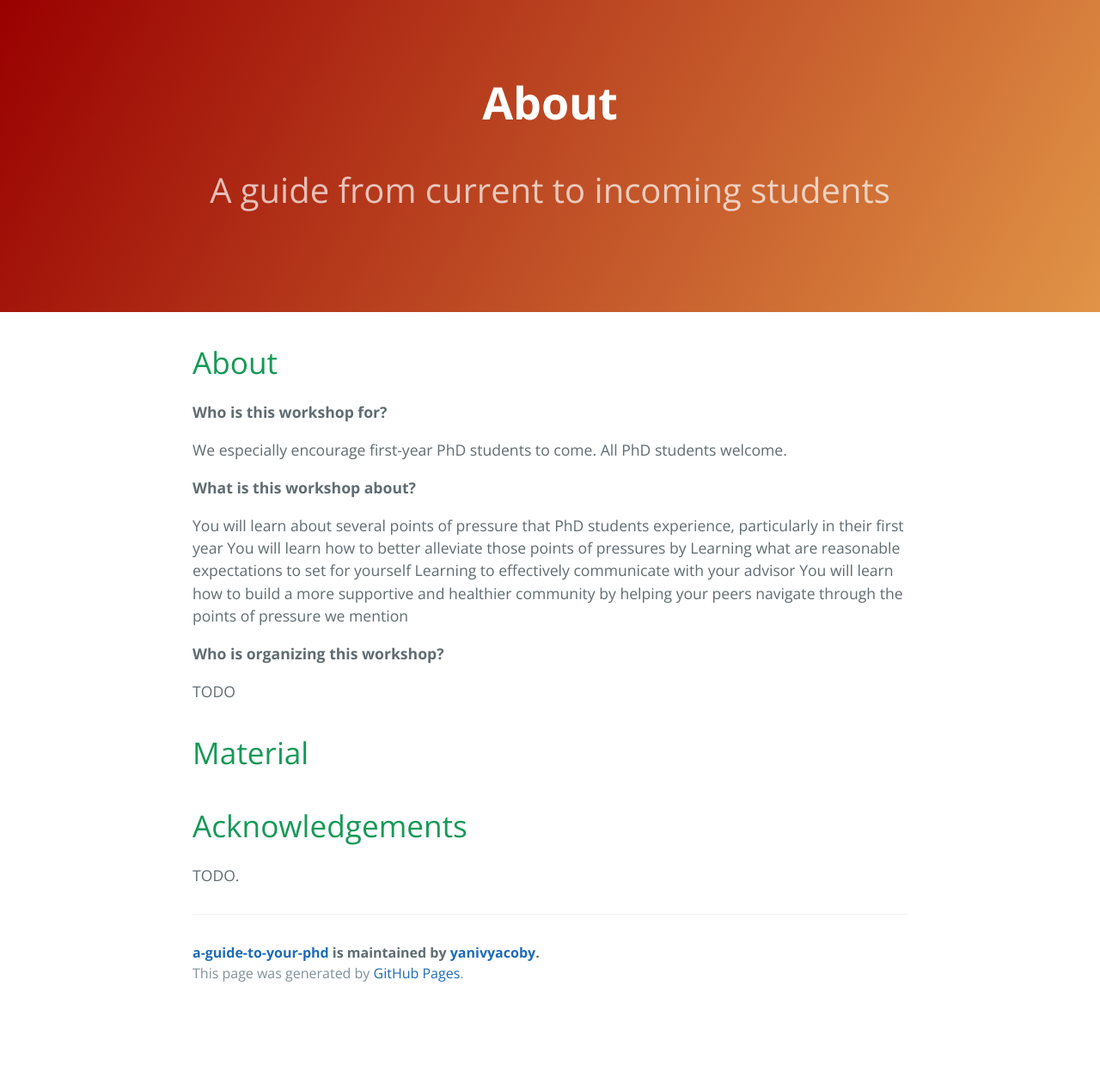
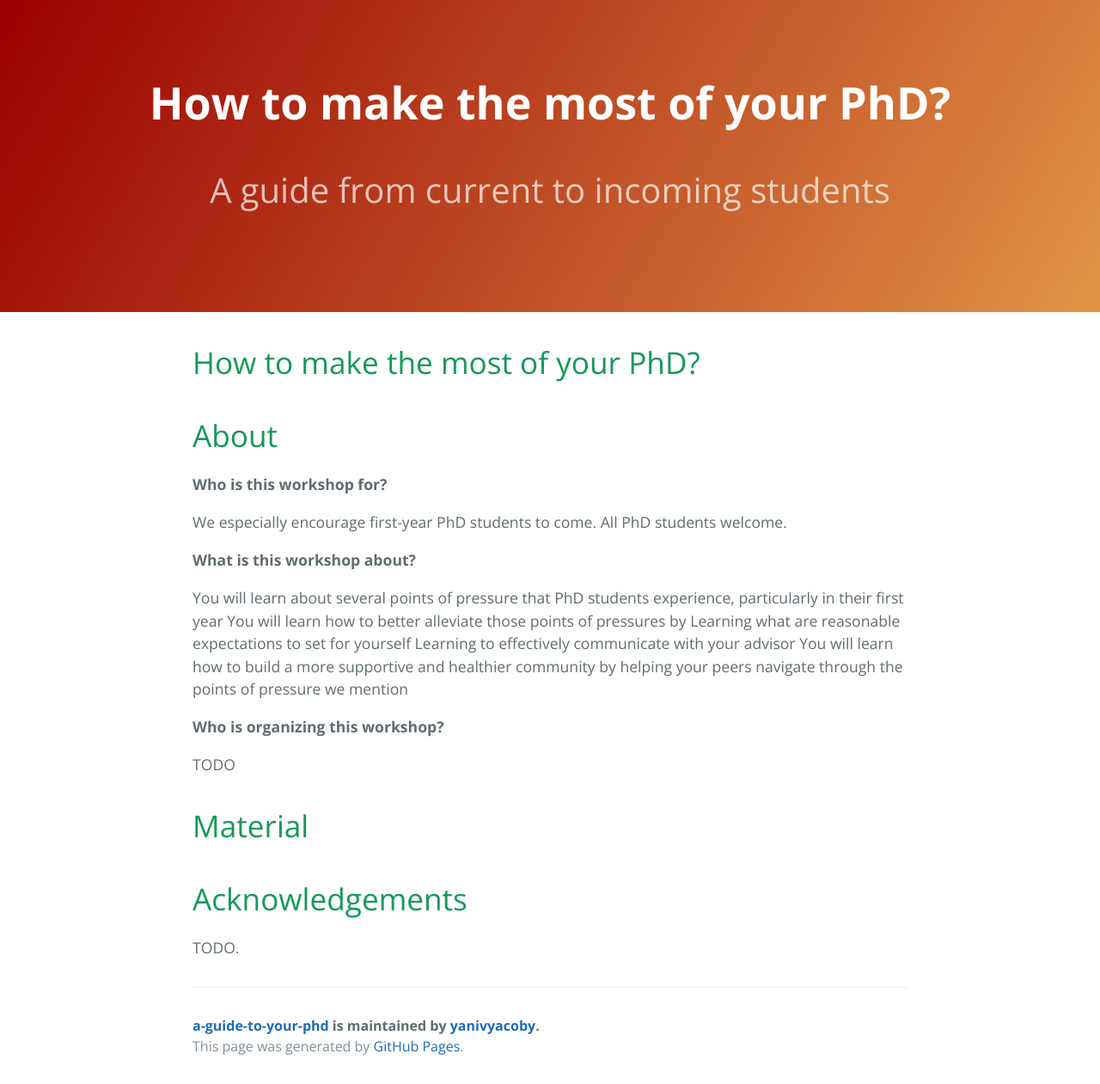
Before and after one commit to yanivyacoby/a-guide-to-your-phd, a Jekyll site: the page built from index.md, in a window 1280 px wide. Shown: the whole page at 86% size. Built offline with Jekyll 4.4.1, drawn with Linux system fonts in a browser that asks for light colours; our own code applies the rules of GitHub Pages for plain Markdown files; before the commit the page ends 1176 px from its top, so only the background shows below that.

Commit message:
Update index.md

```diff
--- a/index.md
+++ b/index.md
@@ -1,6 +1,8 @@
 ---
 layout: default
 ---
+
+# How to make the most of your PhD?
 
 
 # About
```
